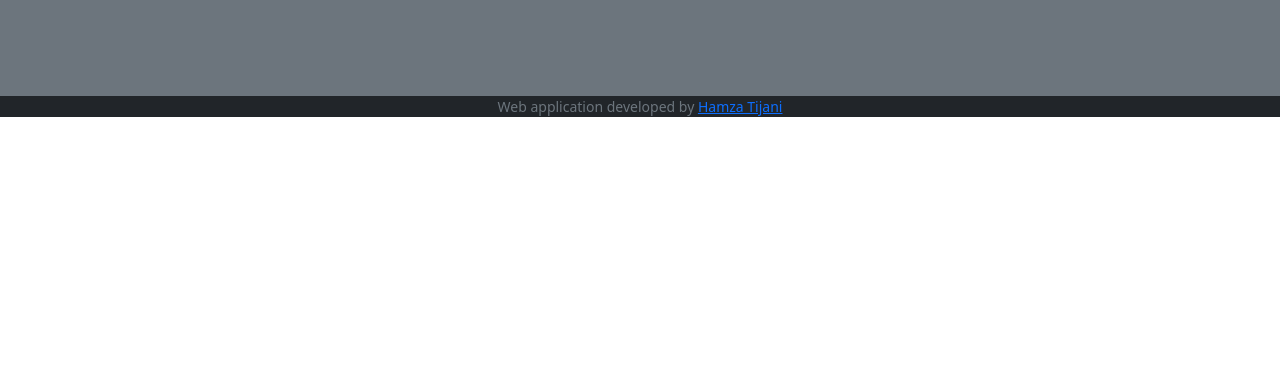
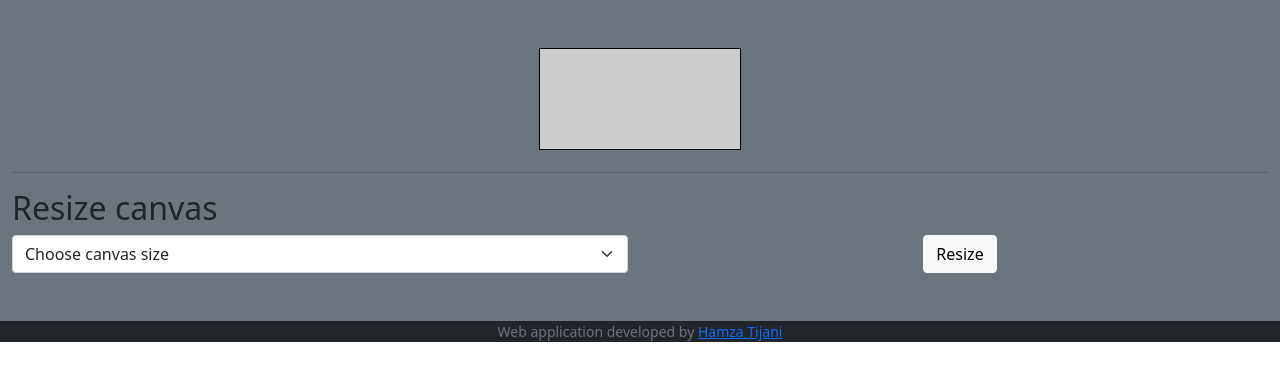
Before and after one commit to Tija01/draw_webapp, a Flask app: page /draw in a window 1280 px wide. Shown: the part 76-457 px from the top of the page. Run offline with Flask 2, Linux system fonts and the light colour scheme; a user stored in the database is signed in.

Commit message:
canvas and canvas resize function implemented

```diff
--- a/static/styles.css
+++ b/static/styles.css
@@ -1,3 +1,11 @@
+/* Canvas style */
+canvas
+{
+    border:1px solid #000000;
+    background: #cdcdcd
+}
+
+
 /* Size for brand */
 nav .navbar-brand
 {
--- a/templates/draw.html
+++ b/templates/draw.html
@@ -7,4 +7,55 @@
 
 {% block main %}
 <!-- TODO: Add the drawing feature and it's tutorial-->
+    <canvas id="myCanvas" width="200" height="100"></canvas>
+
+    <hr>
+    <h2 class="text-start"> Resize canvas</h2>
+    <div class="row">
+        <div class="col">
+            <select id="size" class="form-select" aria-label="Resize select">
+                <option selected>Choose canvas size</option>
+                <option value="small">Small</option>
+                <option value="medium">Medium</option>
+                <option value="A4">A4 - landscape</option>
+            </select>
+        </div>
+
+        <div class="col">
+            <button onclick="resize(event)" class="btn btn-light">Resize</button>
+        </div>
+    </div>
+
+    <script>
+        var canvas = document.getElementById("myCanvas")
+        var ctx = canvas.getContext("2d");
+
+        function resize(event)
+        {
+            var select = document.getElementById('size');
+            var option = select.options[select.selectedIndex];
+
+            if (option.value == "small")
+            {
+
+                canvas.width = 200;
+                canvas.height = 100;
+            }
+
+            if (option.value == "medium")
+            {
+                var canvas = document.getElementById("myCanvas");
+                canvas.width = 800;
+                canvas.height = 400;
+            }
+
+            if (option.value == "A4")
+            {
+                var canvas = document.getElementById("myCanvas");
+                canvas.width = 3508;
+                canvas.height = 2480;
+            }
+        }
+
+    </script>
 {% endblock %}
```
